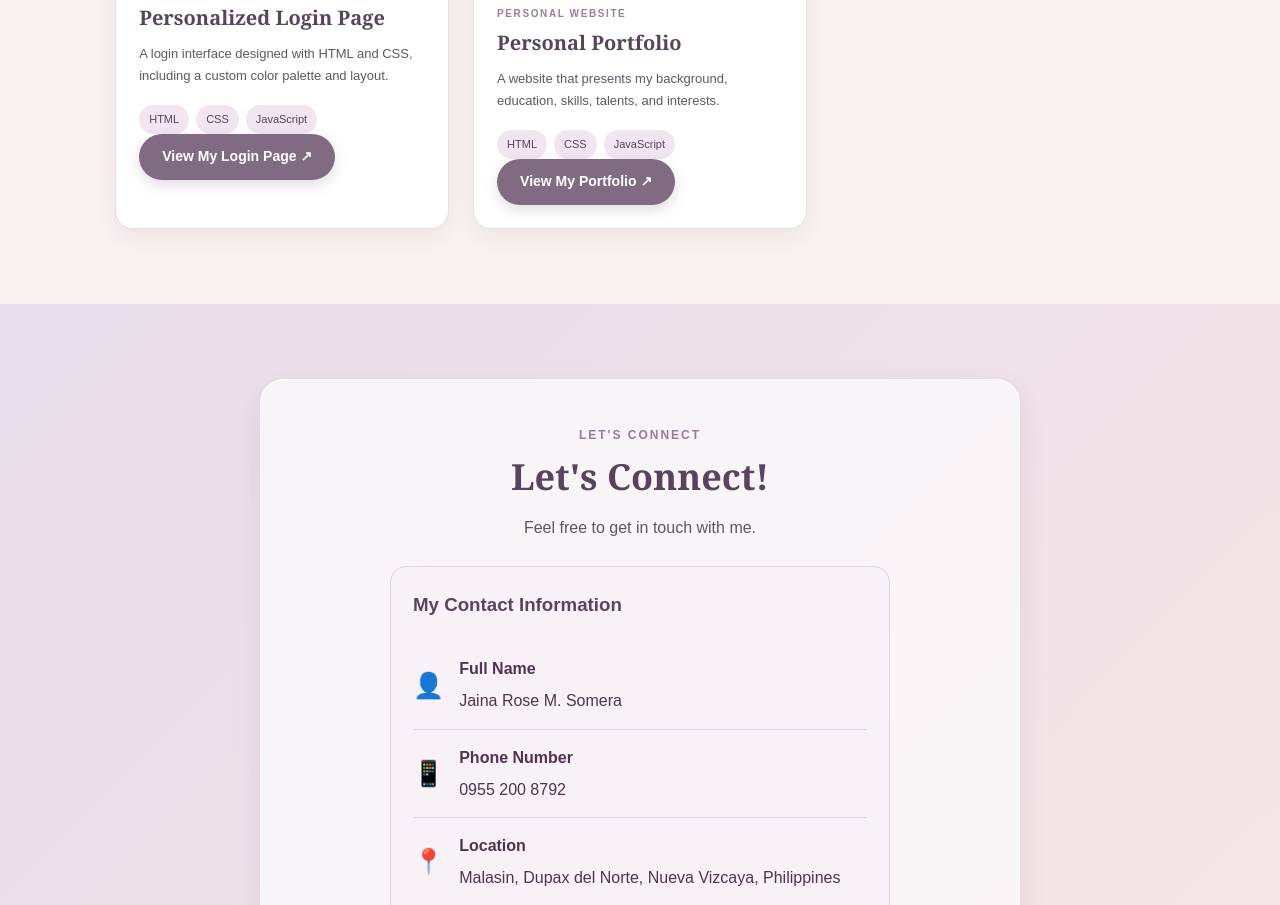
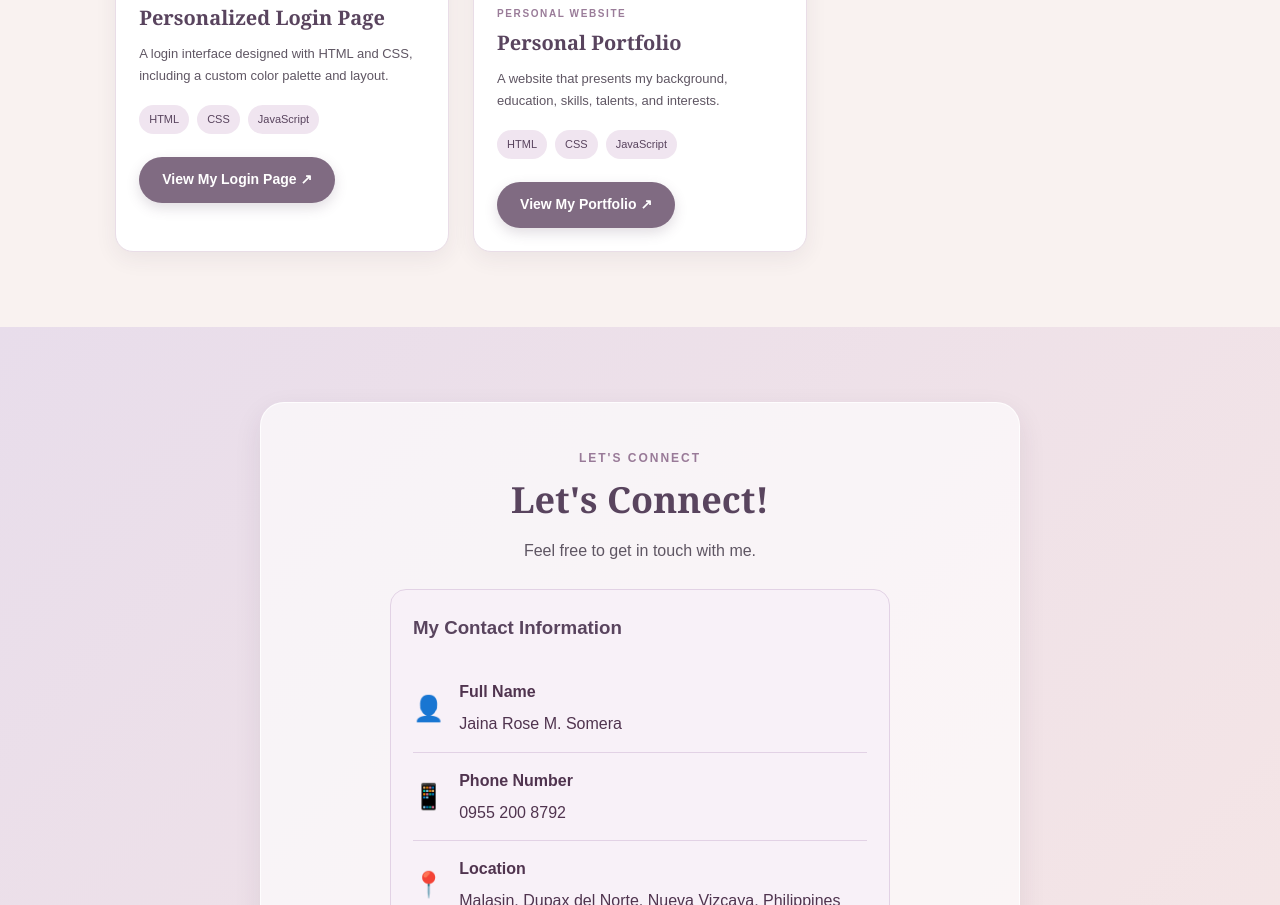
Before and after one commit to jainasomera/jainasomera.github.io, a plain HTML site: page index.html in a window 1280 px wide. Shown: the part 3103-4008 px from the top of the page. Drawn offline with Linux system fonts and the light colour scheme.

```diff
--- a/style.css
+++ b/style.css
@@ -647,7 +647,8 @@ a:focus-visible {
 .tag-list {
     display: flex;
     flex-wrap: wrap;
-    gap: 7px;
+    gap: 8px;
+   margin-bottom: 18px;
 }
 
 .tag-list span {
@@ -656,6 +657,10 @@ a:focus-visible {
     background: #F0E5F0;
     color: var(--plum-dark);
     font-size: 11px;
+}
+
+.project-body .button-link {
+    margin-top: 5px;
 }
 
 /* CONTACT */
```
